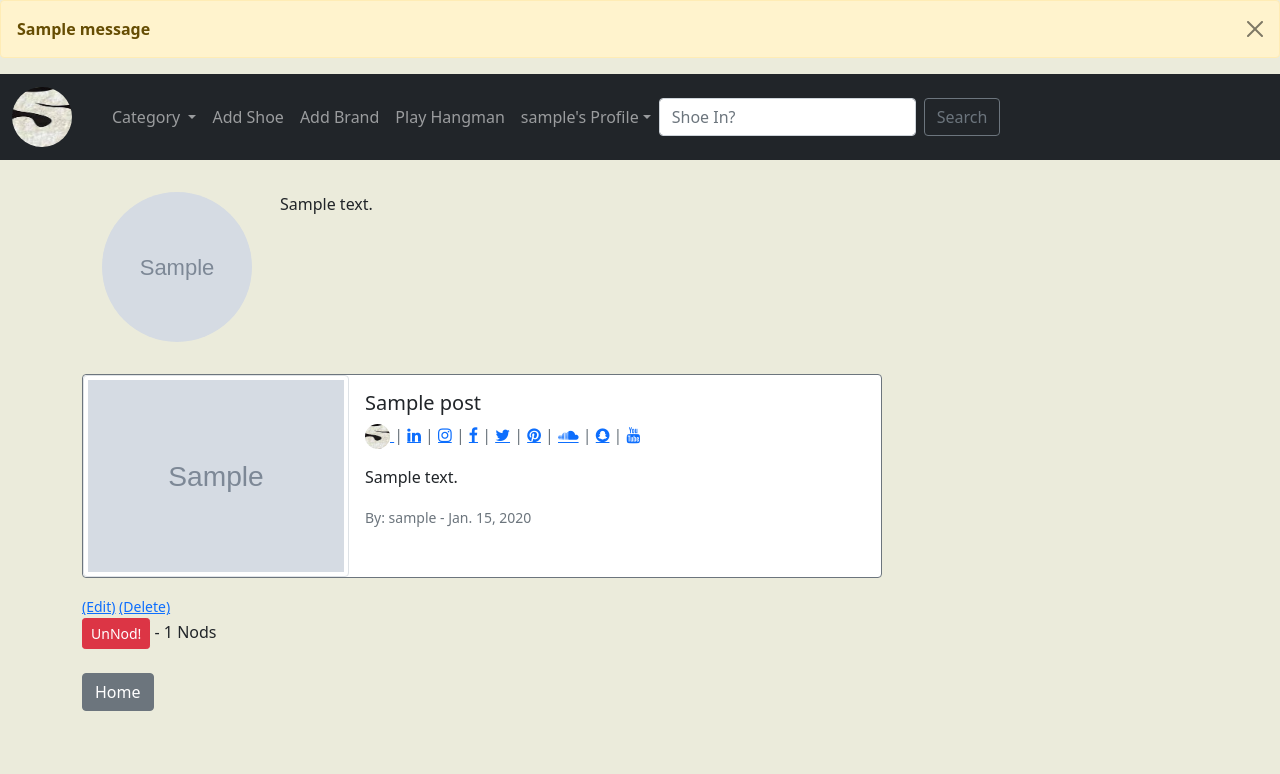
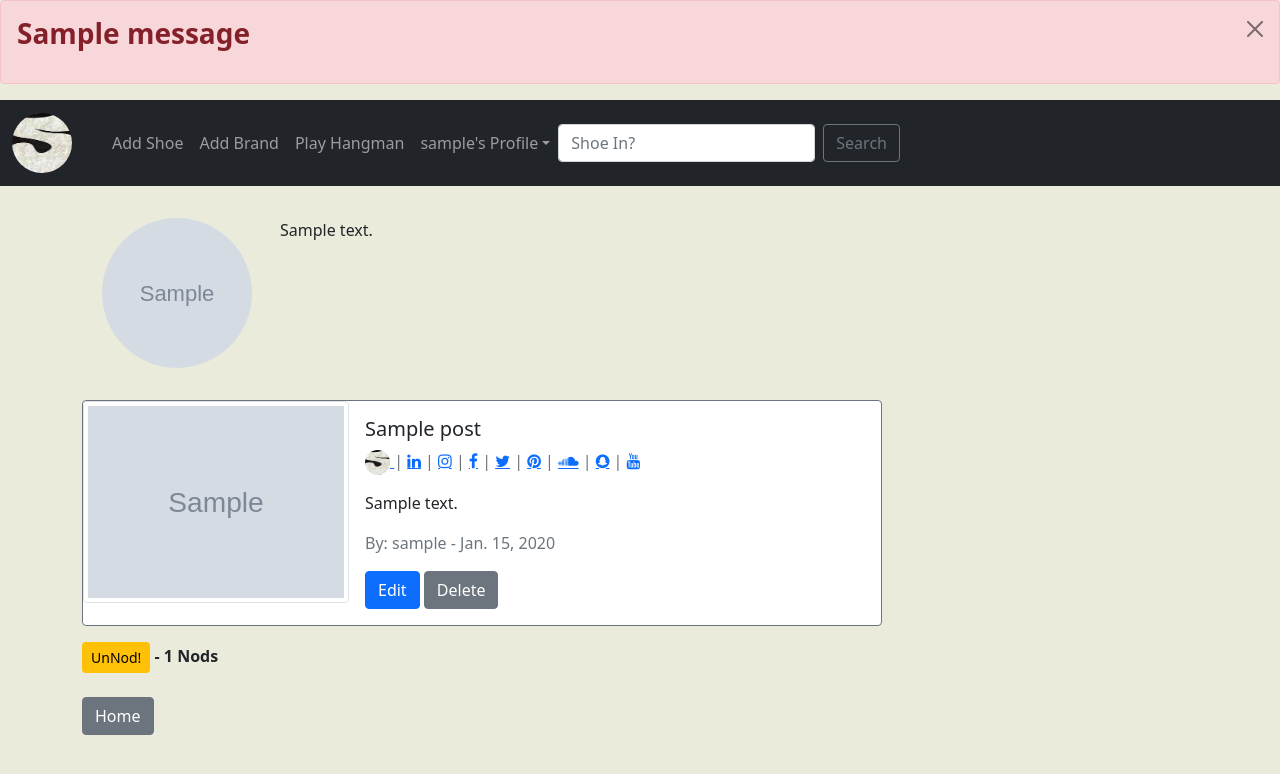
Before and after one commit to LanceFK/ShoeN, a Django app: page /article/1 in a window 1280 px wide. Shown: the top 774 px of the page. Run offline with Django 3.2, Linux system fonts and the light colour scheme; a user stored in the database is signed in; tables that the repository leaves empty hold one stand-in row (values such as "Sample post"); grey boxes marked "Sample" are stand-in pictures; one stand-in notice (Sample message) is shown; some libraries are stand-ins or nearby versions.

Commit message:
Search bar is fully functional - Created new edit and delete buttons - Did some styling

```diff
--- a/ShoeN/templates/article_details.html
+++ b/ShoeN/templates/article_details.html
@@ -44,7 +44,6 @@
                         <a href="{% url 'my_collection' %}">
                             <img src=" {% static 'shoen\images\default_profile_pic.jpg' %} " class="rounded-circle" width=25 height=25>
                         </a>
-
                     {% if post.author.profile.website_url %}
                         | <a href="{{ post.author.profile.website_url  }}" class="fa fa-linkedin"></a>
                     {% endif %}
@@ -78,34 +77,31 @@
                     {% endif %}
                 </p>
                 <p class="card-text">{{ post.body|safe }}</p>
-                <p class="card-text"><small class="text-muted">By: {{ post.author }} - {{ post.post_date }}</small></p>
+                <p class="card-text"><medium class="text-muted">By: {{ post.author }} - {{ post.post_date }}</medium></p>
+                    {% if user.is_authenticated %}
+                        {% if user.id == post.author.id %}
+                            <a href="{% url 'update_post' post.pk %}" class="btn btn-primary" tabindex="-1" role="button" aria-disabled="true">Edit</a>
+                            <a href="{% url 'delete_post' post.pk %}" class="btn btn-secondary" tabindex="-1" role="button" aria-disabled="true">Delete</a>
+                        {% endif %}
+                    {% endif %}
             </div>
             </div>
         </div>
     </div>
 
     <div>
-        <small>
-            {% if user.is_authenticated %}
-                {% if user.id == post.author.id %}
-                    <a href="{% url 'update_post' post.pk %}">(Edit)</a>
-                    <a href="{% url 'delete_post' post.pk %}">(Delete)</a>
-                {% endif %}
-            {% endif %}
-        </small>
-        <br>
         <form action="{% url 'like_post' post.pk %}" method="POST">
             {% csrf_token %}
             {% if user.is_authenticated %}
                 {% if liked %}
-                    <button type='submit', name='post_id', value="{{ post.id }}", class="btn btn-danger btn-sm">UnNod!</button>
+                    <button type='submit', name='post_id', value="{{ post.id }}", class="btn btn-warning btn-sm">UnNod!</button>
                 {% else %}
-                    <button type='submit', name='post_id', value="{{ post.id }}", class="btn btn-primary btn-sm">Nod!</button>
+                    <button type='submit', name='post_id', value="{{ post.id }}", class="btn btn-info btn-sm">Nod!</button>
                 {% endif %}
             {% else %}
                 <STRONG><large>Login to Nod!</large></STRONG>
             {% endif %}
-                - {{ total_likes}} Nods
+                <STRONG>- {{ total_likes}} Nods</STRONG>
         </form>
     </div>
     <br>
--- a/ShoeN/templates/base.html
+++ b/ShoeN/templates/base.html
@@ -13,14 +13,20 @@
     <title>Welcome To Shoe'N</title>
   </head>
   <body>
+
+    {% if user.is_authenticated %}
+      <!-- Messages Alert formatting here -->
         {% if messages %}
           {% for message in messages %}
-        <div class="alert alert-warning alert-dismissible fade show" role="alert">
-          <strong>{{ message }}</strong>
+          <div class="alert alert-danger alert-dismissible fade show" role="alert">
+            <!-- <h4 class="alert-heading">Congrats!</h4> -->
+            <h3><strong><p class="mb-80">{{ message }}</p></strong></h3>
             <button type="button" class="btn-close" data-bs-dismiss="alert" aria-label="Close"></button>
           </div>
           {% endfor %}
         {% endif %}
+    {% endif %}
+
     <nav class="navbar navbar-expand-lg navbar-dark bg-dark">
         <div class="container-fluid">
           <a class="navbar-brand" href="{% url 'home' %}">
@@ -40,12 +46,12 @@
             {% if user.is_authenticated %}
               {% if cat_menu %}
                 <li class="nav-item dropdown">
-                  <a class="nav-link dropdown-toggle" href="#" id="navbarDropdown" role="button" data-bs-toggle="dropdown" aria-expanded="false">
+                  <!-- <a class="nav-link dropdown-toggle" href="#" id="navbarDropdown" role="button" data-bs-toggle="dropdown" aria-expanded="false"> -->
 
-                    Category
+                    <!-- Category -->
                   </a>
                   <ul class="dropdown-menu" aria-labelledby="navbarDropdown">
-                      {% for item in cat_menu %}
+                      <!-- {% for item in cat_menu %}
                       <!-- <a class="dropdown-item" href="{% url 'category' item|slugify %}">{{ item }}</a> -->
                       <a class="dropdown-item">{{ item }}</a>
                       {% endfor %}
--- a/ShoeN/templates/hangman.html
+++ b/ShoeN/templates/hangman.html
@@ -4,7 +4,7 @@
 
 {% block content %}
 
-<medium><div class="info">Welcome to Shoe'N Hangman! If you guess the word wrong, you lose 2 guesses!</div></medium>
+<medium><div class="info">Welcome to Shoe'N Hangman!</div></medium>
 <input type="text" placeholder="Guess Here">
 <button style="display:none;">One More Try?</button>
 <div class="word"></div>
--- a/ShoeN/views.py
+++ b/ShoeN/views.py
@@ -15,7 +15,7 @@ from django.contrib.auth.models import User
 def search_shoes(request):
     if request.method == 'POST':
         searched = request.POST.get('searched')
-        shoes = Category.objects.filter(name__icontains=searched)
+        shoes = Post.objects.filter(category__icontains=searched)
 
         return render(request,'search_shoes.html',
         {'searched':searched,
@@ -23,6 +23,7 @@ def search_shoes(request):
     else:
         return render(request,'search_shoes.html',
         {})
+
 
 def index(request):
     return render(request, 'hangman.html')
--- a/members/templates/registration/my_collection.html
+++ b/members/templates/registration/my_collection.html
@@ -44,8 +44,4 @@
 </style>
 
 
-
-
-
-
 {% endblock %}
```
Also changed, not shown: ShoeN/templates/home.html (+2 -8 lines), ShoeN/templates/search_shoes.html (+26 -8 lines), members/views.py (+31 -19 lines), media/images/AJ_1_RZtihvt.jpg (added), media/images/AJ_3_LfSK6mn.jpg (added), media/images/P_Rod_2.5_flEsrMN.jpg (added). Lines whose indentation alone changed are shown as unchanged.
